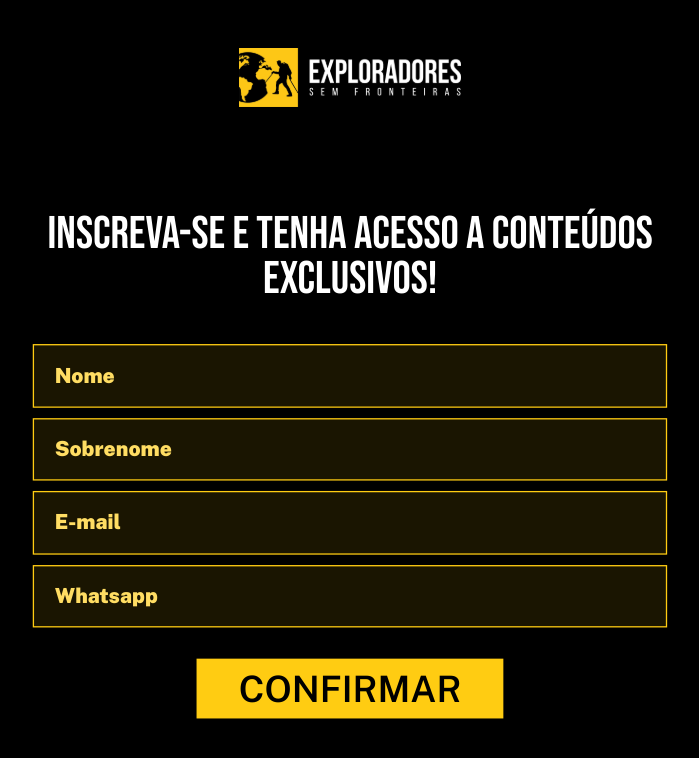
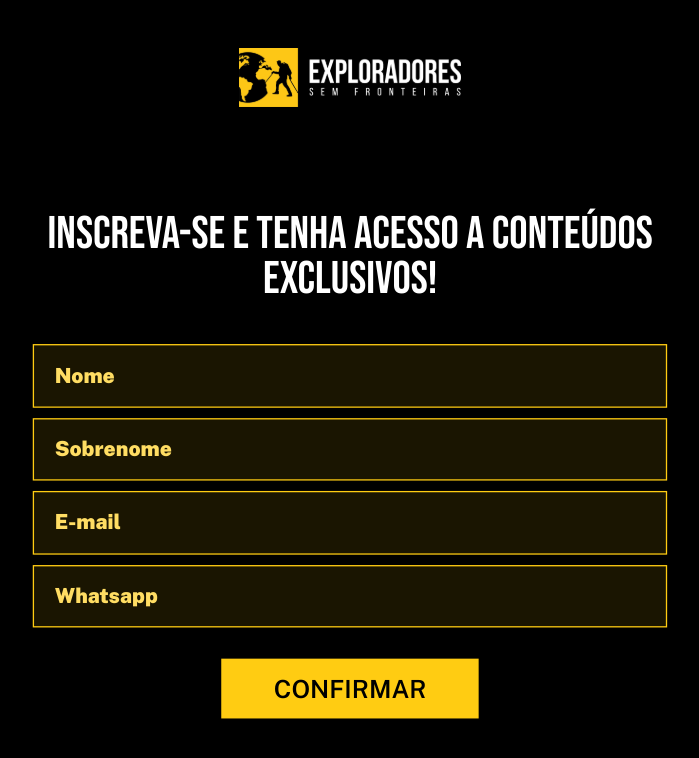
Before and after one commit to Byte3-TI-ltda/ESF-LP-09-2023, a React (Create React App) app: page /inscrevase in a window 1280 px wide. Shown: the top 758 px of the page, without its empty margins (290-989 px from the left). Built offline with nearby package versions, Linux system fonts and the light colour scheme.

Commit message:
Protótipo: Ajustes layout (EsfButton)

```diff
--- a/src/app/pages/home/HomePage.tsx
+++ b/src/app/pages/home/HomePage.tsx
@@ -48,7 +48,7 @@ export const HomePage: React.FC<{}> = () => {
 
         <Row className="d-sm-block d-lg-none justify-content-center mt-4">
           <Col className="col-sm-12 text-center">
-            <EsfButton type={"button"} text={"inscreva-se"} onClick={handleClick} />
+            <EsfButton type="button" text="inscreva-se" onClick={handleClick} />
           </Col>
         </Row>
       </Col>
--- a/src/app/pages/welcome/WelcomePage.tsx
+++ b/src/app/pages/welcome/WelcomePage.tsx
@@ -98,7 +98,8 @@ export const WelcomePage: React.FC<{}> = () => {
                     </h1>
                   </Col>
                   <Col className="col-12 col-lg-4 col-scale p-0 d-flex align-items-center justify-content-center pt-2 py-lg-3">
-                    <EsfButton type={"button"} text={"ver mais"} onClick={handleClick} variant="black" iconName="ChevronRight" />
+                    <EsfButton type="button" text="ver mais" onClick={handleClick} variant="black"
+                      child={<BsIcon iconName="ChevronRight" />} />
                   </Col>
                 </Row>
               </Container>
--- a/src/app/shared/components/atoms/EsfButton/EsfButton.tsx
+++ b/src/app/shared/components/atoms/EsfButton/EsfButton.tsx
@@ -1,26 +1,32 @@
 import "./EsfButton.scss";
-import * as icons from "react-bootstrap-icons";
-import { BsIcon } from "../BsIcon/BsIcon";
 
 interface EsfButtonProps {
   type: "button" | "submit";
   text: string;
-  iconName?: keyof typeof icons;
+  child?: any;
   onClick?: () => void;
+  onSubmit?: () => void;
   variant?: "black" | "primary";
+  disabled?: boolean;
 }
 
 export const EsfButton: React.FC<EsfButtonProps> = ({
   type,
   text,
-  iconName,
+  child,
   onClick,
+  onSubmit,
   variant = "primary",
+  disabled = false,
 }) => {
   const handleClick = () => {
     if (onClick) {
       onClick();
     }
+  };
+
+  const handleSubmit = (event: React.MouseEvent<HTMLButtonElement>) => {
+    event.preventDefault();
   };
 
   return (
@@ -33,16 +39,14 @@ export const EsfButton: React.FC<EsfButtonProps> = ({
           : "btn-black text-primary bg-black"
       } `}
       onClick={handleClick}
+      onSubmit={handleSubmit}
+      disabled={disabled}
     >
-      {iconName ? (
-        <>
-          <span className="ms-4 me-0">ver mais</span>
-          <BsIcon
-            iconName={iconName}
-            className="ms-2"
-            style={{ marginTop: "-4px" }}
-          ></BsIcon>
-        </>
+      {child ? (
+        <div className="d-flex flex-row">
+          <span className="ms-4 me-0">{text}</span>
+          <div className="d-flex align-items-center ms-2">{child}</div>
+        </div>
       ) : (
         <span className="mx-3">{text}</span>
       )}
--- a/src/app/shared/components/molecules/ApplicationForm/ApplicationForm.tsx
+++ b/src/app/shared/components/molecules/ApplicationForm/ApplicationForm.tsx
@@ -4,6 +4,7 @@ import { useForm, SubmitHandler } from "react-hook-form";
 import { useNavigate } from "react-router-dom";
 import { ApiService } from "../../../../services/ApiService";
 import { useState } from "react";
+import { EsfButton } from "../../atoms/EsfButton/EsfButton";
 
 type inputs = {
   firstName: string;
@@ -79,14 +80,8 @@ export const ApplicationForm: React.FC<{}> = () => {
         />
         <Row className="justify-content-center mt-4">
           <Col className="col-sm-12 d-flex justify-content-center">
-            <button
-              type="submit"
-              className="btn btn-primary text-uppercase fw-semibold fs-3 px-4 d-flex align-items-center"
-              disabled={enviando}
-            >
-              {enviando ? (
-                <>
-                  <span className="sr-only ms-2 me-2">Enviando...</span>
+            <EsfButton type="submit" text={enviando ? "enviando..." : "confirmar"} onSubmit={() => { }} disabled={enviando}
+              child={enviando ?
                 <Spinner className=""
                   as="span"
                   animation="border"
@@ -94,11 +89,7 @@ export const ApplicationForm: React.FC<{}> = () => {
                   role="status"
                   aria-hidden="true"
                 />
-                </>
-              ) : (
-                <span className="mx-2">confirmar</span>
-              )}
-            </button>
+                : null} />
           </Col>
         </Row>
       </Form>
```
Lines whose indentation alone changed are shown as unchanged.
